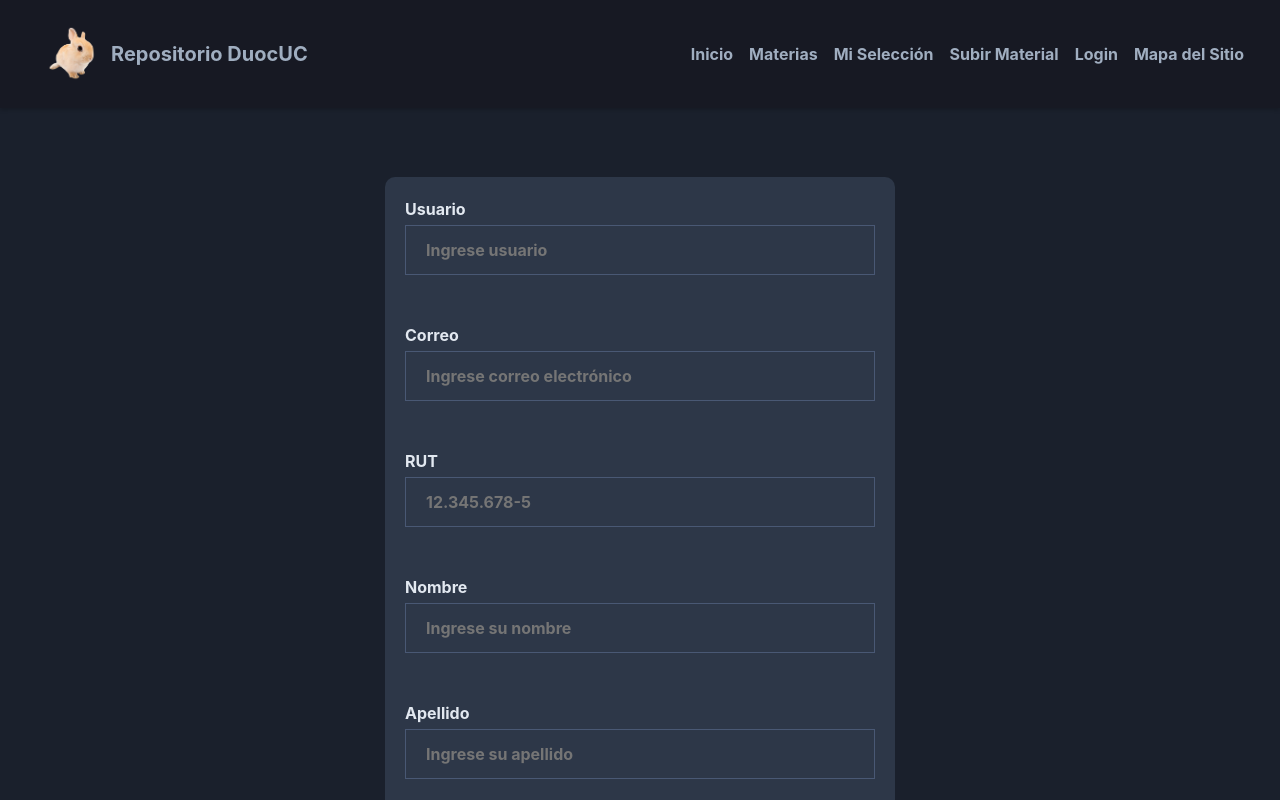
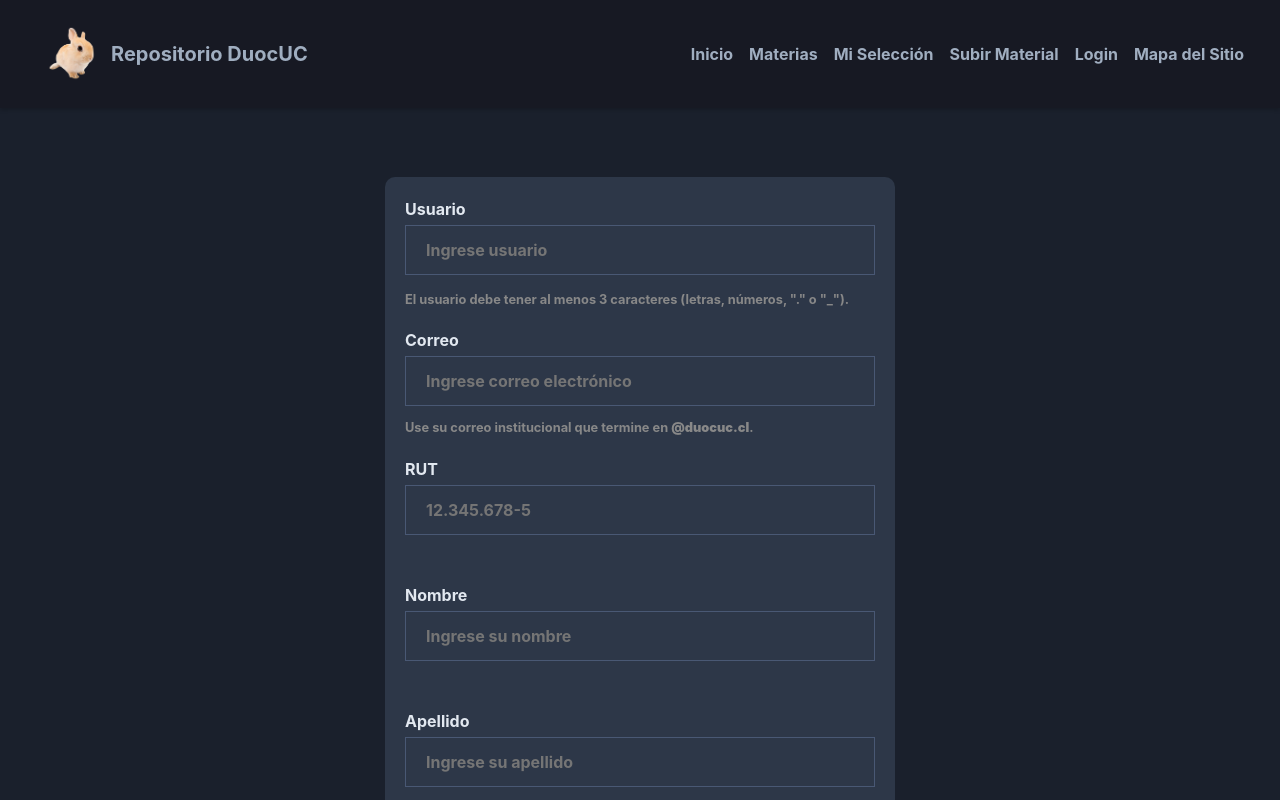
Before and after one commit to FMaulen/repositorio-materias, a React (Vite) app: page /registrarse in a window 1280 px wide. Shown: the top 800 px of the page. Built offline with nearby package versions, Linux system fonts and the light colour scheme.

Commit message:
se agregan comentarios dentro del codigo y textos de ayuda en registro

```diff
--- a/src/pages/Registrarse.css
+++ b/src/pages/Registrarse.css
@@ -115,3 +115,15 @@ input[name=remember]{
     transform: translateY(-50%);
 }
 .toggle-password:hover { color: #fff; }
+
+#user, .msg-error + .hint-text {
+  margin-bottom: 1.2rem; /* aumenta espacio debajo del campo usuario */
+}
+.hint-text {
+  display: block;
+  font-size: 0.8rem;
+  color: #888;
+  margin-top: -12px;
+  margin-bottom: 12px;
+
+}
--- a/src/pages/Registrarse.jsx
+++ b/src/pages/Registrarse.jsx
@@ -6,12 +6,18 @@ import React from 'react';
 
 // Política fuerte: ≥8, mayúscula, minúscula, número y símbolo
 const STRONG_PASSWORD = /^(?=.*[a-z])(?=.*[A-Z])(?=.*\d)(?=.*[^A-Za-z0-9]).{8,}$/;
+const USER_REGEX = /^[a-zA-Z0-9._]{3,}$/; // Al menos 3 caracteres, letras, números, . _
+
 
 /* ===== Utilidades de RUT ===== */
+
+//Limpia puntos y guion, quita los espacios y pone mayúscula
 function normalizeRut(rutStr) {
   if (!rutStr) return '';
   return rutStr.replace(/[.\-]/g, '').trim().toUpperCase();
 }
+
+// calcula el digito verificador usando el algoritmo ofical
 
 function computeDV(body) {
   let sum = 0, mul = 2;
@@ -25,6 +31,8 @@ function computeDV(body) {
   return String(mod);
 }
 
+
+//valida que el cuerpo sea numerico y que el dv sea correcto
 function validateRut(rutStr) {
   const clean = normalizeRut(rutStr);
   if (clean.length < 2) return false;
@@ -34,6 +42,8 @@ function validateRut(rutStr) {
   return computeDV(body) === dv;
 }
 
+
+//formatea el rut con puntos y guion
 function formatRut(rutStr) {
   const clean = normalizeRut(rutStr);
   if (clean.length < 2) return clean;
@@ -47,7 +57,7 @@ function formatRut(rutStr) {
 /* ============================= */
 
 export default function Registrarse() {
-  const navigate = useNavigate();
+  const navigate = useNavigate(); //redirige al login tras registro exitoso
 
   // Estado del formulario (controlado)
   const [form, setForm] = useState({
@@ -69,6 +79,8 @@ export default function Registrarse() {
 
     if (name === 'user') {
       if (!val.trim()) return 'El usuario es obligatorio.';
+      if (!USER_REGEX.test(val))
+        return 'Debe tener al menos 3 caracteres y solo puede incluir letras, números, punto o guion bajo.';
     }
     if (name === 'fname') {
       if (!val.trim()) return 'El nombre es obligatorio.';
@@ -143,6 +155,7 @@ export default function Registrarse() {
       passwordHash: sha256(form.password).toString(),
       createdAt: new Date().toISOString(),
     };
+
     localStorage.setItem('user.current', JSON.stringify(userObj));
     localStorage.setItem('auth.token', 'demo');
 
@@ -158,7 +171,7 @@ export default function Registrarse() {
         <button type="submit" style={{ display: 'none' }} aria-hidden="true" />
         <div className="form-div-registro">
 
-          <label htmlFor="user">Usuario</label><br />
+          <label htmlFor="user">Usuario</label>
           <input
             type="text"
             id="user"
@@ -168,9 +181,12 @@ export default function Registrarse() {
             onChange={onChange}
             required
           />
-          <small className="msg-error">{errors.user}</small><br />
+          <small className="msg-error">{errors.user}</small>
+          <small className="hint-text">
+            El usuario debe tener al menos 3 caracteres (letras, números, "." o "_").
+          </small>
 
-          <label htmlFor="mail">Correo</label><br />
+          <label htmlFor="mail">Correo</label>
           <input
             type="email"
             id="mail"
@@ -180,7 +196,10 @@ export default function Registrarse() {
             onChange={onChange}
             required
           />
-          <small className="msg-error">{errors.mail}</small><br />
+          <small className="msg-error">{errors.mail}</small>
+          <small className="hint-text">
+            Use su correo institucional que termine en <strong>@duocuc.cl</strong>.
+          </small>
 
           <label htmlFor="rut">RUT</label><br />
           <input
```
